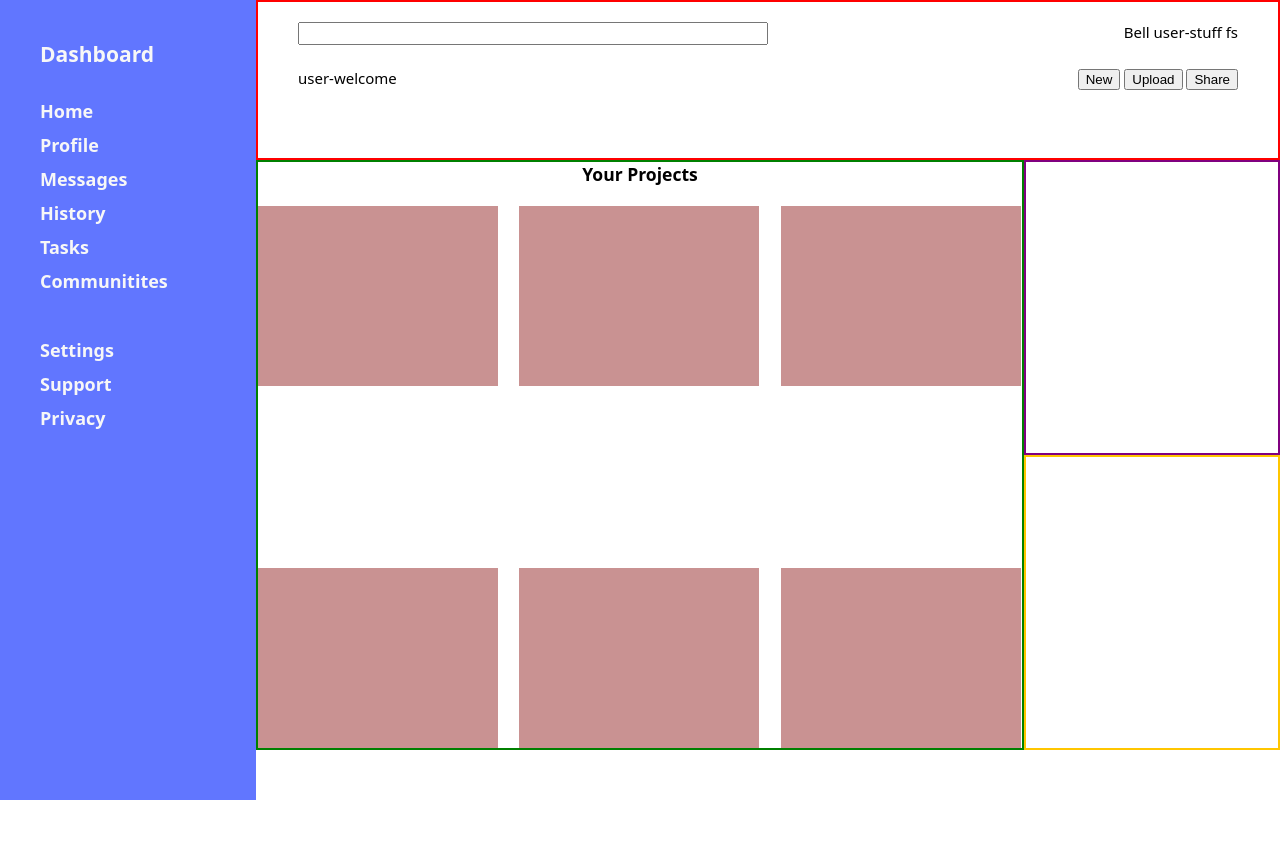
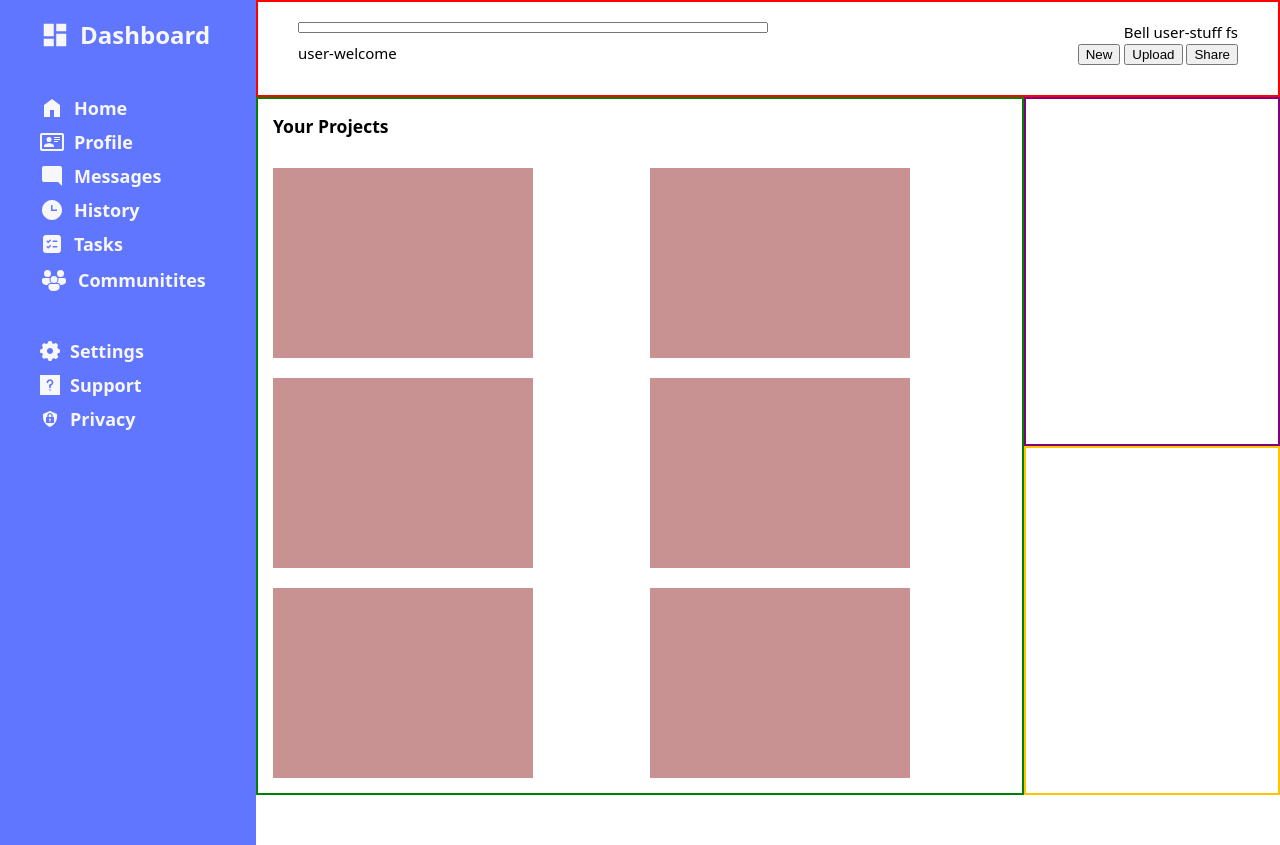
Before and after one commit to alefgomes0/Admin-Dashboard, a plain HTML site: page index.html in a window 1280 px wide. Before the commit the page ends 800 px from the top, so only its background shows below. Drawn offline with Linux system fonts and the light colour scheme.

Commit message:
Add sidebar styles

```diff
--- a/index.html
+++ b/index.html
@@ -12,16 +12,56 @@
 
     <div class="sidebar">
       <ul class="nav-sidebar">
-        <h3>Dashboard</h3>
-        <li>Home</li>
-        <li>Profile</li>
-        <li>Messages</li>
-        <li>History</li>
-        <li>Tasks</li>
-        <li>Communitites</li>
-        <li>Settings</li>
-        <li>Support</li>
-        <li>Privacy</li>
+        <li>
+          <svg xmlns="http://www.w3.org/2000/svg" width="30" height="30" viewBox="0 0 24 24">
+          <path fill="currentColor" d="M13 9V3h8v6h-8ZM3 13V3h8v10H3Zm10 8V11h8v10h-8ZM3 21v-6h8v6H3Z"/></svg>
+          Dashboard
+        </li>
+        <li>
+          <svg xmlns="http://www.w3.org/2000/svg" width="24" height="24" viewBox="0 0 24 24"><path
+          fill="currentColor" d="M4 21V9l8-6l8 6v12h-6v-7h-4v7H4Z"/></svg>
+          Home
+        </li>
+        <li>
+          <svg xmlns="http://www.w3.org/2000/svg" width="24" height="24" viewBox="0 0 24 24"><path
+          fill="currentColor" d="M22 3H2c-1.09.04-1.96.91-2 2v14c.04 1.09.91 1.96 2 2h20c1.09-.04 1.96-.91 2-2V5a2.074 2.074 0 0 0-2-2m0 16H2V5h20v14m-8-2v-1.25c0-1.66-3.34-2.5-5-2.5c-1.66 0-5 .84-5 2.5V17h10M9 7a2.5 2.5 0 0 0-2.5 2.5A2.5 2.5 0 0 0 9 12a2.5 2.5 0 0 0 2.5-2.5A2.5 2.5 0 0 0 9 7m5 0v1h6V7h-6m0 2v1h6V9h-6m0 2v1h4v-1h-4"/></svg>
+          Profile
+        </li>
+        <li>
+          <svg xmlns="http://www.w3.org/2000/svg" width="24" height="24" viewBox="0 0 24 24"><path
+          fill="currentColor" d="M22 4a2 2 0 0 0-2-2H4a2 2 0 0 0-2 2v12a2 2 0 0 0 2 2h14l4 4V4Z"/></svg>
+          Messages
+        </li>
+        <li>
+          <svg xmlns="http://www.w3.org/2000/svg" width="24" height="24" viewBox="0 0 24 24"><path
+          fill="currentColor" d="M12 2C6.5 2 2 6.5 2 12s4.5 10 10 10s10-4.5 10-10S17.5 2 12 2m5 11h-6V7h1.5v4.5H17V13Z"/></svg>
+          History
+        </li>
+        <li>
+          <svg xmlns="http://www.w3.org/2000/svg" width="24" height="24" viewBox="0 0 24 24"><path
+          fill="currentColor" d="M3 6.25A3.25 3.25 0 0 1 6.25 3h11.5A3.25 3.25 0 0 1 21 6.25v11.5A3.25 3.25 0 0 1 17.75 21H6.25A3.25 3.25 0 0 1 3 17.75V6.25Zm9.5 3c0 .414.336.75.75.75h3.5a.75.75 0 0 0 0-1.5h-3.5a.75.75 0 0 0-.75.75Zm.75 4.75a.75.75 0 1 0 0 1.5h3.5a.75.75 0 1 0 0-1.5h-3.5Zm-2.47-5.22a.75.75 0 1 0-1.06-1.06L8.25 9.19l-.47-.47a.75.75 0 0 0-1.06 1.06l1 1a.75.75 0 0 0 1.06 0l2-2Zm0 4.44a.75.75 0 0 0-1.06 0l-1.47 1.47l-.47-.47a.75.75 0 0 0-1.06 1.06l1 1a.75.75 0 0 0 1.06 0l2-2a.75.75 0 0 0 0-1.06Z"/></svg>
+          Tasks
+        </li>
+        <li>
+          <svg xmlns="http://www.w3.org/2000/svg" width="28" height="28" viewBox="0 0 28 28"><path fill="currentColor"
+          d="M17.75 18c.966 0 1.75.784 1.75 1.75v2.002l-.008.108c-.31 2.127-2.22 3.149-5.425 3.149c-3.193 0-5.134-1.01-5.553-3.112L8.5 21.75v-2c0-.966.784-1.75 1.75-1.75h7.5Zm.494-6h6.006c.966 0 1.75.784 1.75 1.75v2.002l-.008.108c-.31 2.127-2.22 3.149-5.425 3.149l-.168-.002a2.752 2.752 0 0 0-2.47-2.001L17.75 17h-.922a4.491 4.491 0 0 0 1.672-3.5c0-.526-.09-1.03-.256-1.5ZM3.75 12h6.006c-.166.47-.256.974-.256 1.5c0 1.33.578 2.527 1.496 3.35l.176.15h-.922c-1.262 0-2.326.85-2.65 2.01l-.033-.001c-3.193 0-5.134-1.01-5.553-3.112L2 15.75v-2c0-.966.784-1.75 1.75-1.75ZM14 10a3.5 3.5 0 1 1 0 7a3.5 3.5 0 0 1 0-7Zm6.5-6a3.5 3.5 0 1 1 0 7a3.5 3.5 0 0 1 0-7Zm-13 0a3.5 3.5 0 1 1 0 7a3.5 3.5 0 0 1 0-7Z"/></svg>
+          Communitites
+        </li>
+        <li>
+          <svg xmlns="http://www.w3.org/2000/svg" width="20" height="20" viewBox="0 0 20 20"><path fill="currentColor"
+          d="M11.078 0c.294 0 .557.183.656.457l.706 1.957c.253.063.47.126.654.192c.201.072.46.181.78.33l1.644-.87a.702.702 0 0 1 .832.131l1.446 1.495c.192.199.246.49.138.744l-.771 1.807c.128.235.23.436.308.604c.084.183.188.435.312.76l1.797.77c.27.115.437.385.419.674l-.132 2.075a.69.69 0 0 1-.46.605l-1.702.605c-.049.235-.1.436-.154.606a8.79 8.79 0 0 1-.298.774l.855 1.89a.683.683 0 0 1-.168.793l-1.626 1.452a.703.703 0 0 1-.796.096l-1.676-.888a7.23 7.23 0 0 1-.81.367l-.732.274l-.65 1.8a.696.696 0 0 1-.64.457L9.11 20a.697.697 0 0 1-.669-.447l-.766-2.027a14.625 14.625 0 0 1-.776-.29a9.987 9.987 0 0 1-.618-.293l-1.9.812a.702.702 0 0 1-.755-.133L2.22 16.303a.683.683 0 0 1-.155-.783l.817-1.78a9.517 9.517 0 0 1-.302-.644a14.395 14.395 0 0 1-.3-.811L.49 11.74a.69.69 0 0 1-.49-.683l.07-1.921a.688.688 0 0 1 .392-.594L2.34 7.64c.087-.319.163-.567.23-.748a8.99 8.99 0 0 1 .314-.712L2.07 4.46a.683.683 0 0 1 .15-.79l1.404-1.326a.702.702 0 0 1 .75-.138l1.898.784c.21-.14.4-.253.572-.344c.205-.109.479-.223.824-.346l.66-1.841A.696.696 0 0 1 8.984 0h2.094Zm-1.054 7.019c-1.667 0-3.018 1.335-3.018 2.983c0 1.648 1.351 2.984 3.018 2.984c1.666 0 3.017-1.336 3.017-2.984s-1.35-2.983-3.017-2.983Z"/></svg>
+          Settings
+        </li>
+        <li>
+          <svg xmlns="http://www.w3.org/2000/svg" width="20" height="20" viewBox="0 0 48 48"><path fill="currentColor" fill-rule="evenodd"
+          d="M48 0H0v48h48V0ZM24 14c2.222.017 4 1.811 4 4c0 2.2-1.795 4-4.032 4a2 2 0 0 0-2 2v6a2 2 0 1 0 4 0v-4.25C29.43 24.865 32 21.738 32 18c0-4.386-3.537-7.931-7.904-7.999L24.032 10h-.064l-.064.001C19.537 10.069 16 13.614 16 18a2 2 0 1 0 4 0c0-2.189 1.778-3.983 4-4Zm0 24a2 2 0 1 0 0-4a2 2 0 0 0 0 4Z" clip-rule="evenodd"/></svg>
+          Support
+        </li>
+        <li>
+          <svg xmlns="http://www.w3.org/2000/svg" width="20" height="20" viewBox="0 0 20 20"><path fill="currentColor"
+          d="M10 9.6c-.6 0-1 .4-1 1c0 .4.3.7.6.8l-.3 1.4h1.3l-.3-1.4c.4-.1.6-.4.6-.8c.1-.6-.3-1-.9-1zm.1-4.3c-.7 0-1.4.5-1.4 1.2V8h2.7V6.5c-.1-.7-.6-1.2-1.3-1.2zM10 2L3 5v3c.1 4.4 2.9 8.3 7 9.9c4.1-1.6 6.9-5.5 7-9.9V5l-7-3zm4 11c0 .6-.4 1-1 1H7c-.6 0-1-.4-1-1V9c0-.6.4-1 1-1h.3V6.5C7.4 5.1 8.6 4 10 4c1.4 0 2.6 1.1 2.7 2.5V8h.3c.6 0 1 .4 1 1v4z"/></svg>
+          Privacy
+        </li>
       </ul>
     </div>
 
--- a/styles.css
+++ b/styles.css
@@ -36,6 +36,17 @@ li {
   display: grid;
   grid-template-rows: repeat(autofit, auto);
   gap: 10px;
+}
+
+li {
+  display: flex;
+  align-items: center;
+  gap: 10px;
+}
+
+li:first-child {
+  font-size: 24px;
+  margin-bottom: 35px;
 }
 
 li:nth-child(7) {
@@ -77,11 +88,12 @@ input[type=search] {
 
 .projects {
   display: grid;
-  grid-template-columns: repeat(auto-fit, minmax(240px, 1fr));
+  grid-template-columns: repeat(auto-fit, minmax(260px, 1fr));
   grid-template-rows: auto 1fr;
   grid-column: 1 / -2;
   grid-row: 1 / -1;
   border: 2px solid green;
+  padding: 15px;
   gap: 20px;
 }
 
@@ -89,13 +101,13 @@ input[type=search] {
   grid-column: 1 / -1;
   grid-row: auto;
   margin: 0;
-  text-align: center;
+  padding-bottom: 10px;
 }
 
 .article {
   background-color: #c99292;
-  width: 240px;
-  height: 180px;
+  width: 260px;
+  height: 190px;
 }
 
 .announcements {
@@ -109,3 +121,12 @@ input[type=search] {
   grid-row: -2 / -1;
   border: 2px solid #ffc600;
 }
+
+@media(max-width: 972px) {
+  .nav-sidebar {
+   padding-right: 10px;
+  }
+  .projects {
+    justify-items: center;
+  }
+}
```
